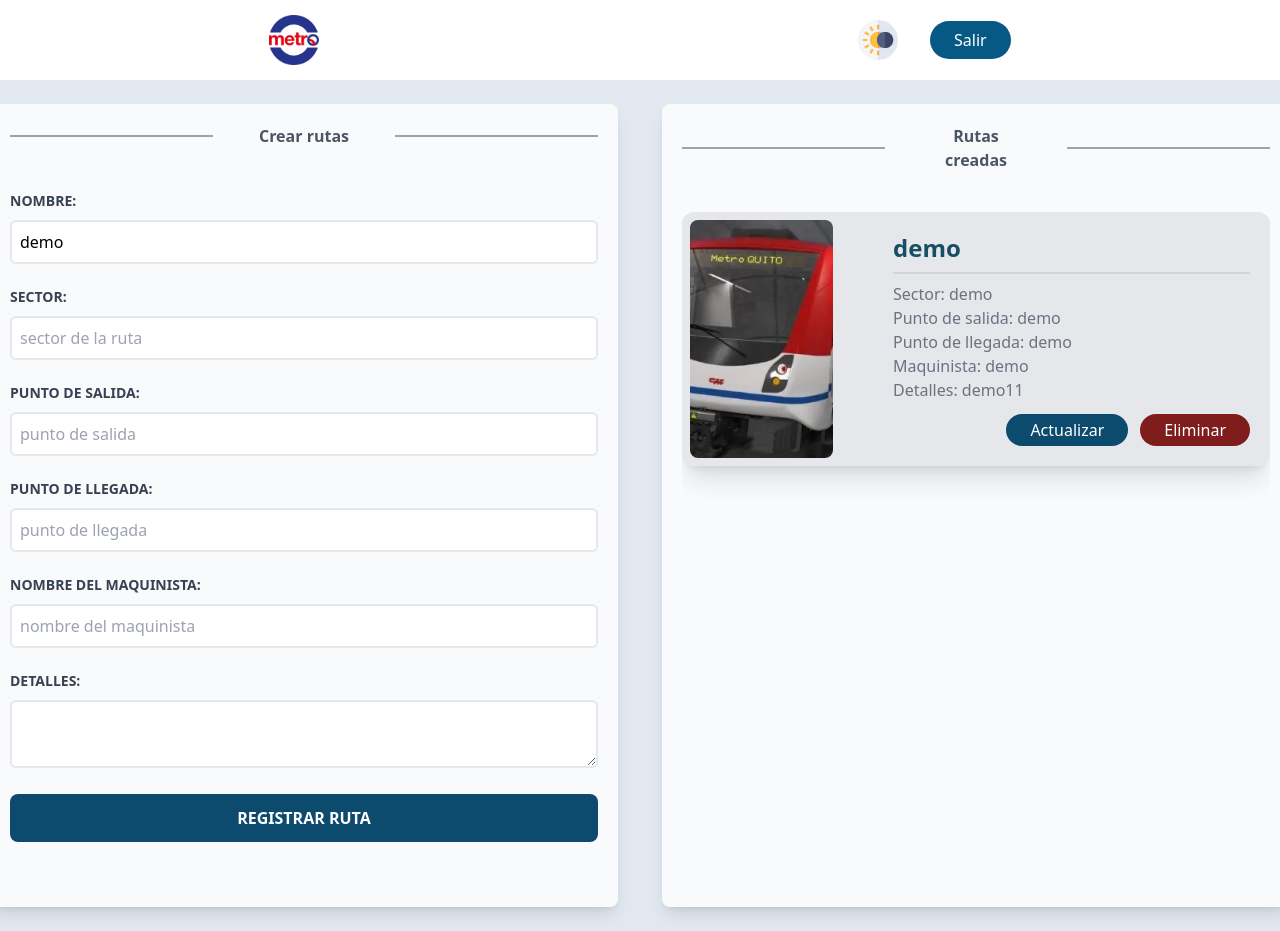
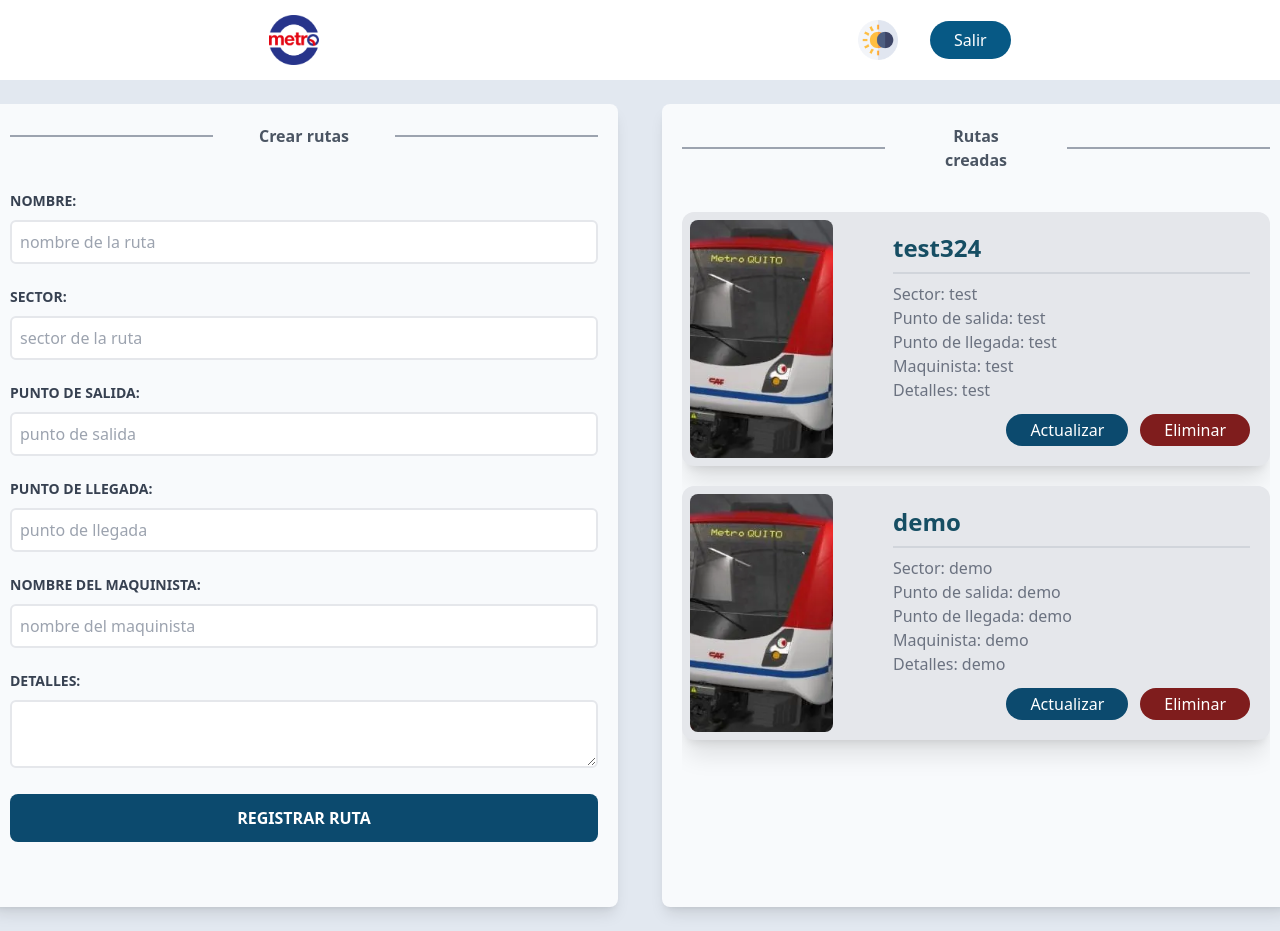
Before and after one commit to elvissoide/Proyecto-Metro-Quito, a React (Vite) app: page / in a window 1280 px wide. Built offline with nearby package versions, Linux system fonts and the light colour scheme; no server answers; data requests are answered from the project's data file.

Commit message:
Solucion bug de actualizacion

```diff
--- a/db.json
+++ b/db.json
@@ -18,13 +18,22 @@
   },
   "metro": [
     {
+      "nombre": "test324",
+      "sector": "test",
+      "salida": "test",
+      "llegada": "test",
+      "maquinista": "test",
+      "detalles": "test",
+      "id": "fc8b9012-6f05-4841-a6f1-d96ba038e76c"
+    },
+    {
       "nombre": "demo",
       "sector": "demo",
       "salida": "demo",
       "llegada": "demo",
       "maquinista": "demo",
-      "detalles": "demo11",
-      "id": "fc8b9012-6f05-4841-a6f1-d96ba038e76c"
+      "detalles": "demo",
+      "id": "7d89a68a-27ae-47dc-916c-2f0e6c6b4971"
     }
   ]
 }
--- a/src/App.jsx
+++ b/src/App.jsx
@@ -32,7 +32,7 @@ function App() {
             <hr className="w-80 border border-gray-400" />
           </div>
           <div className='mt-10'>
-            <Formulario setEstado={setEstado} idMetro={idMetro} />
+            <Formulario setEstado={setEstado} idMetro={idMetro} setIdMetro={setIdmetro} />
           </div>
         </div>
 
--- a/src/components/Formulario.jsx
+++ b/src/components/Formulario.jsx
@@ -3,7 +3,7 @@ import { useState } from "react"
 import { v4 as uuidv4 } from 'uuid';
 import { useEffect } from 'react'
 
-export const Formulario = ({ setEstado, idMetro }) => {
+export const Formulario = ({ setEstado, idMetro, setIdMetro }) => {
     // UseState
     const [error, setError] = useState(false) // Mensajes de error
     const [mensaje, setMensaje] = useState(false) // Mensajes de éxito
@@ -17,7 +17,8 @@ export const Formulario = ({ setEstado, idMetro }) => {
     })
     // UseEffect
     useEffect(() => {
-        if (idMetro) {
+        console.log(idMetro);
+        if (idMetro !== null) {
             (async function (idMetro) {
                 try {
                     const respuesta = await (await fetch(`http://localhost:3000/metro/${idMetro}`)).json()
@@ -66,6 +67,7 @@ export const Formulario = ({ setEstado, idMetro }) => {
                 })
                 setEstado(true)
                 setform({})
+                setIdMetro(null);
                 setTimeout(() => {
                     setEstado(false)
                     setform({})
--- a/src/components/Listar.jsx
+++ b/src/components/Listar.jsx
@@ -4,7 +4,6 @@ import { useState, useEffect } from "react"
 
 const Listar = ({ estado,setIdmetro }) => {
     const [rutas, setRutas] = useState([])
-    console.log(rutas)
 
     useEffect(() => {
         if (estado || rutas.length >= 0) {
```
